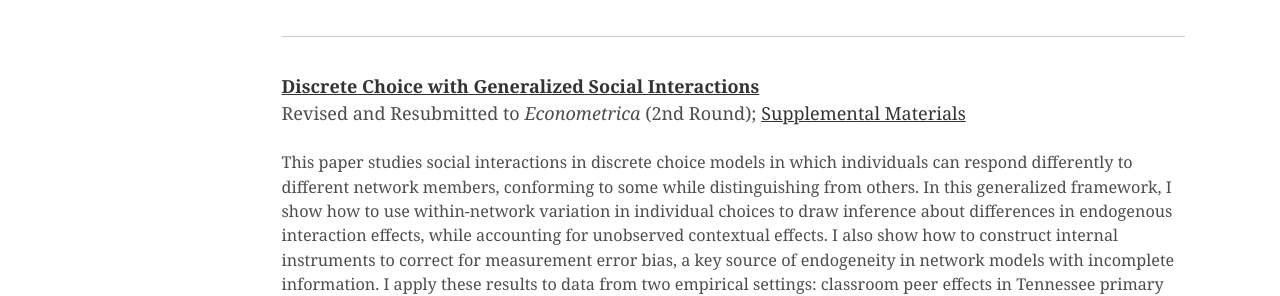
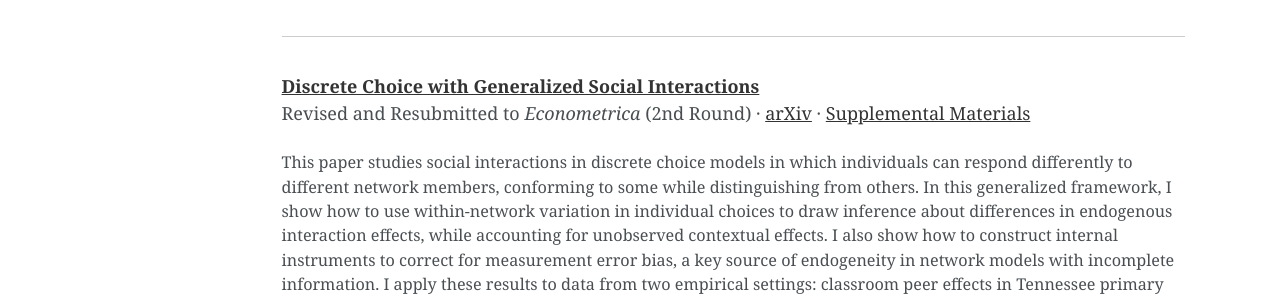
Before and after one commit to ovolpe/ovolpe.github.io, a Jekyll site: the page built from _pages/research.md, in a window 1280 px wide. Shown: the part 562-858 px from the top of the page. Built offline with Jekyll 4.4.1, drawn with Linux system fonts in a browser that asks for light colours.

Commit message:
Revise publication details for Discrete Choice paper
Updated publication details for the research paper, adding a link to arXiv.

```diff
--- a/_pages/research.md
+++ b/_pages/research.md
@@ -20,7 +20,7 @@ This paper examines how a firm's labor market power shapes, and is shaped by, it
 <hr style="margin: 2em 0; border: none; border-top: 1px solid #ccc;">
 
 [**Discrete Choice with Generalized Social Interactions**](/files/dcwgsi.pdf) <br>
-Revised and Resubmitted to _Econometrica_ (2nd Round); [Supplemental Materials](/files/dcwgsi_supplement.pdf)<br>
+Revised and Resubmitted to _Econometrica_ (2nd Round) · [arXiv](https://arxiv.org/pdf/2610.27324) · [Supplemental Materials](/files/dcwgsi_supplement.pdf)<br>
 
 <p style="font-size: 0.9em;">
 This paper studies social interactions in discrete choice models in which individuals can respond differently to different network members, conforming to some while distinguishing from others. In this generalized framework, I show how to use within-network variation in individual choices to draw inference about differences in endogenous interaction effects, while accounting for unobserved contextual effects. I also show how to construct internal instruments to correct for measurement error bias, a key source of endogeneity in network models with incomplete information. I apply these results to data from two empirical settings: classroom peer effects in Tennessee primary schools and spillovers in deworming treatment uptake in Kenya. In both applications, I find that differences in social interaction effects, with individuals conforming more strongly to similar peers, play a key role in shaping people's choices, with implications for the targeting of policy interventions.
```
